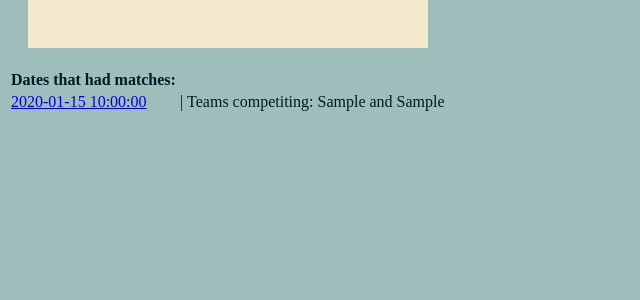
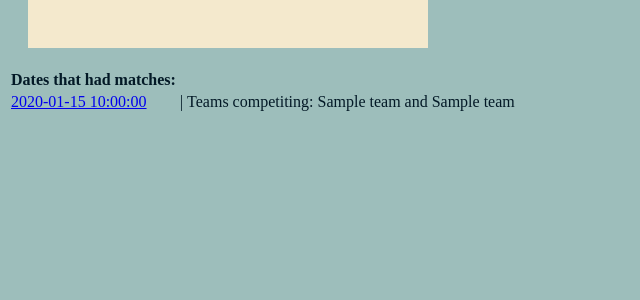
Before and after one commit to Chamshron/week5_project, a Flask app: page /matches in a window 1280 px wide. Shown: the part 257-557 px from the top of the page, without its empty margins (0-640 px from the left). Run offline with Flask 3, Linux system fonts and the light colour scheme; a database or web service that is not in the repository returns one stand-in record (values such as "Sample title"); some libraries are stand-ins or nearby versions.

Commit message:
Can see team names

```diff
--- a/repositories/match_repository.py
+++ b/repositories/match_repository.py
@@ -1,6 +1,7 @@
 from db.run_sql import run_sql
 from models.match import Match
 from models.team import Team
+import repositories.team_repository as team_repository
 import pdb
 
 def save_match(match):
@@ -16,7 +17,9 @@ def select_all_matches():
     sql = "SELECT * FROM matches"
     results = run_sql(sql)
     for row in results:
-        match = Match(row['team_a'], row['team_b'], row['team_a_score'], row['team_b_score'], row['match_date'], row['id'])
+        team_a = team_repository.select_one_team(row['team_a'])
+        team_b = team_repository.select_one_team(row['team_b'])
+        match = Match(team_a, team_b, row['team_a_score'], row['team_b_score'], row['match_date'], row['id'])
         matches.append(match)
     return matches
 
@@ -27,7 +30,9 @@ def select_one_match(id):
     result = run_sql(sql, values)[0]
 
     if result is not None:
-        match = Match(result['team_a'], result['team_b'], result['team_a_score'], result['team_b_score'], result['match_date'], result['id'])
+        team_a = team_repository.select_one_team(result['team_a'])
+        team_b = team_repository.select_one_team(result['team_b'])
+        match = Match(team_a, team_b, result['team_a_score'], result['team_b_score'], result['match_date'], result['id'])
     return match
 
 def delete_all():
--- a/repositories/player_repository.py
+++ b/repositories/player_repository.py
@@ -1,5 +1,6 @@
 from db.run_sql import run_sql
 from models.player import Player
+import repositories.team_repository as team_repositories
 
 def save_player(player):
     sql = "INSERT INTO players(name, grade, team) VALUES (%s, %s, %s) RETURNING id"
@@ -24,7 +25,8 @@ def select_one_player(id):
     result = run_sql(sql, values)[0]
 
     if result is not None:
-        player = Player(result['name'], result['grade'], result['team'], result['id'])
+        team = team_repositories.select_one_team(result['team'])
+        player = Player(result['name'], result['grade'], team, result['id'])
     return player
 
 def delete_all():
--- a/templates/matches/index.html
+++ b/templates/matches/index.html
@@ -10,14 +10,12 @@
 <table>
   <tr>
     <th>Dates that had matches: </th>
-    <th></th>
-    <th></th>
   </tr>
   {% for match in matches %}
   <tr>
     <td><a href="/matches/{{ match.id }}"> {{match.match_date}} </a></td>
     <td>|</td>
-    <td>Teams competiting: {{ match.team_a }} and {{ match.team_b }}</td>
+    <td>Teams competiting: {{ match.team_a.name }} and {{ match.team_b.name }}</td>
   </tr>
   <div class="buttons">
     <form class="delete-form" action="/matches/{{match.id}}/delete" method="POST">
--- a/templates/matches/show.html
+++ b/templates/matches/show.html
@@ -4,9 +4,9 @@
 <h1> {{match.match_date}} </h1>
 
 <p>
-    Teams: {{match.team_a}} with {{match.match_a_score}} points and {{match.team_b}} with {{match.match_b_score}} points.
+    Teams: {{match.team_a.name}} with {{match.match_a_score}} points and {{match.team_b.name}} with {{match.match_b_score}} points.
 </p>
-<p> Winner: {{winning_team}}</p>
+<p> Winner: {{winning_team.name}}</p>
 <!-- <div><p><a href="/matches/{{match.id}}/edit">Edit</a></p></div> -->
 <!-- <p>Winner: {{winning_team.name}}</p> -->
 {% endblock %}
--- a/templates/players/index.html
+++ b/templates/players/index.html
@@ -3,7 +3,7 @@
 {% block content %}
 <h1>Players in the European Kendo League</h1>
   {% for player in players %}
-  <li><a href="/players/{{ player.id }}"> {{player.name}}, {{player.team}} </a></li>
+  <p><a href="/players/{{ player.id }}"> {{player.name}} </a></p>
   {% endfor %}
 </table>
 {% endblock %}
```
Also changed, not shown: templates/players/show.html (+3 -5 lines).
